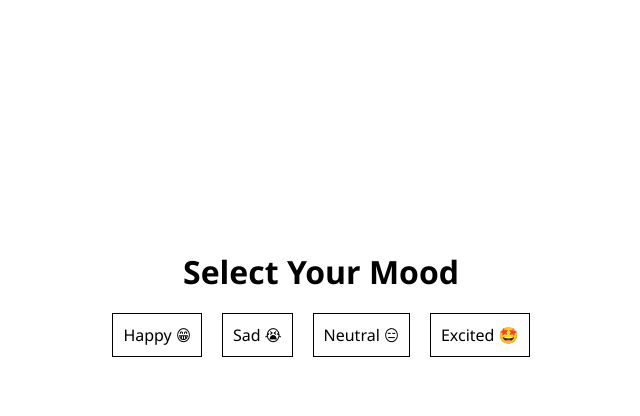
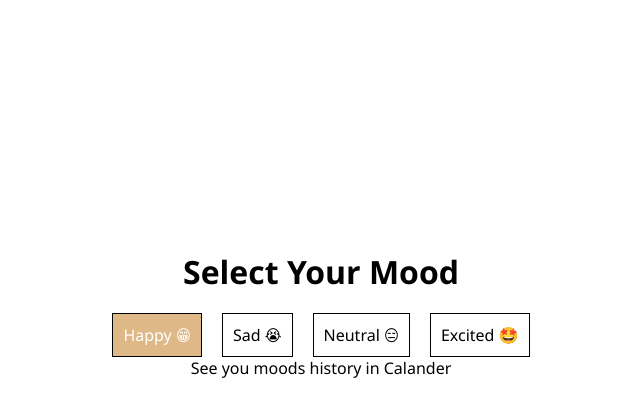
Before and after one commit to YashDevani-source/cohort-, a plain HTML site: page index.html in a window 1280 px wide. In both pictures the pointer is over the element "Happy 😁". Shown: the whole page, without its empty margins (319-959 px from the left). Drawn offline with Linux system fonts and the light colour scheme.

Commit message:
index part 3 and css part 2

```diff
--- a/index.html
+++ b/index.html
@@ -14,5 +14,8 @@
         <div class="mood">Neutral 😑</div>
         <div class="mood">Excited 🤩</div>
     </div>
+    <div class="Calander">
+        <p>See you moods history in Calander</p>
+    </div>
 </body>
 </html>
--- a/styles.css
+++ b/styles.css
@@ -23,3 +23,7 @@ body{
     padding: 10px 10px;
     cursor: pointer;
 }
+.mood:hover{
+    background-color: burlywood;
+    color: white;
+}
```
